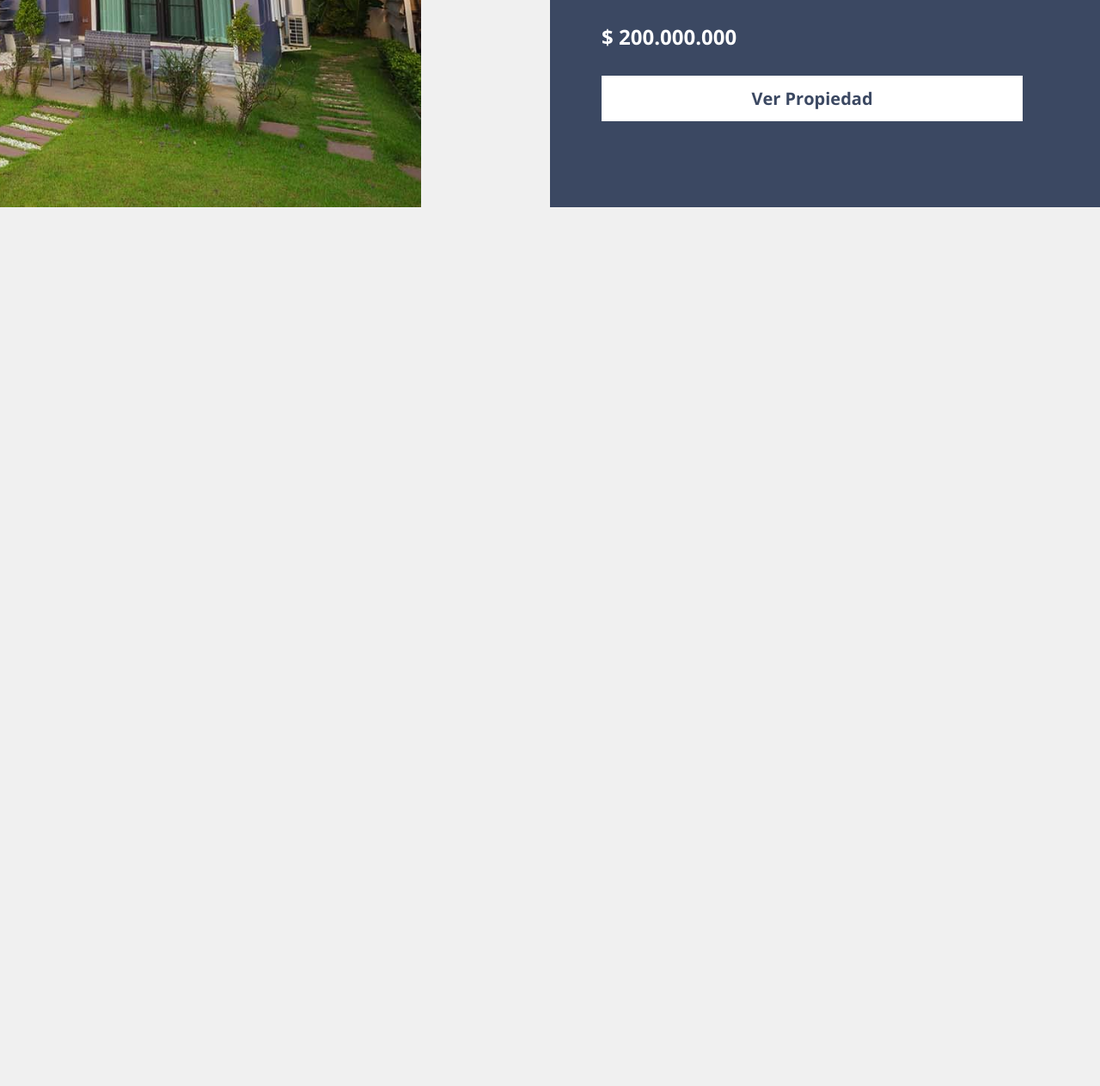
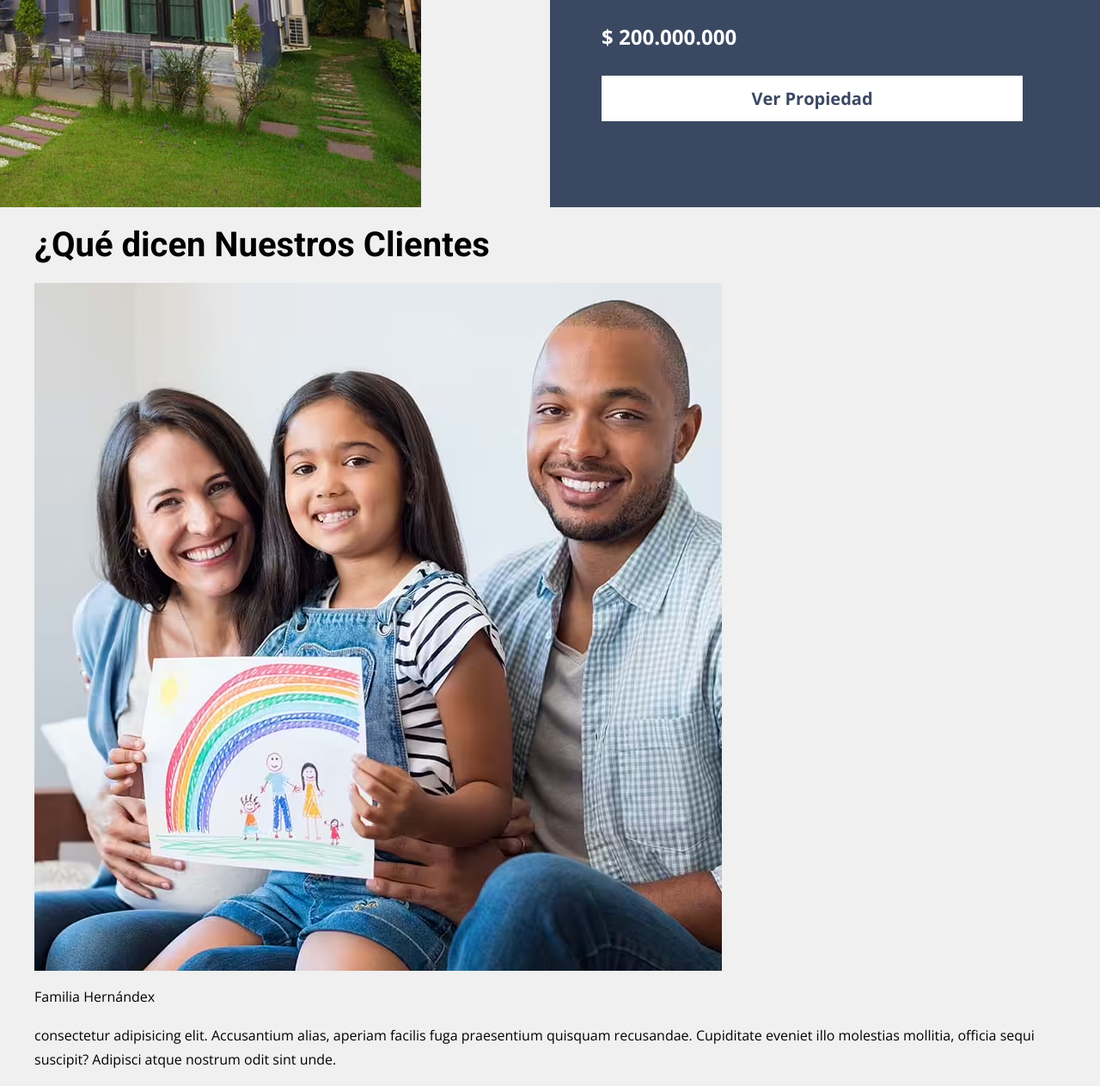
Before and after one commit to dolivare5/real-state, a website: page index.html in a window 1280 px wide. Shown: the part 2455-3718 px from the top of the page at 86% size. Before the commit the page ends 2696 px from the top, so only its background shows below. Drawn offline with nearby package versions, Linux system fonts and the light colour scheme.

Commit message:
Commit Nro. 16. Agregué el contenido HTML para la sección de testimoniales. La sección esta dentro de un div porque al lado ira la sección del blog.

```diff
--- a/index.html
+++ b/index.html
@@ -176,5 +176,27 @@
                 </div> <!-- .propiedad-destacada__contenido -->
             </div> <!-- .propiedad-destacada__grid .contenedor -->
         </section> <!-- .propiedad-destacada -->
+
+        <div class="testimoniales-blog contenedor">
+            <section class="testimoniales-blog__testimoniales">
+                <h2 class="testimoniales-blog__heading">¿Qué dicen <span>Nuestros Clientes</span></h2>
+                <div class="testimonial">
+                    <picture class="">
+                        <source srcset="build/img/testimonial.avif" type="image/avif">
+                        <source srcset="build/img/testimonial.webp" type="image/webp">
+                        <img class="testimonial__imagen" loading="lazy" decoding="async" src="build/img/testimonial.jpg" alt="Imagen Testimonial">
+                    </picture>
+
+                    <div class="testimonial__contenido">
+                        <p class="testimonial__nombre">Familia Hernándex</p>
+                        <p class="testimonial__texto">
+                            consectetur adipisicing elit. Accusantium alias, aperiam facilis fuga praesentium quisquam
+                            recusandae. Cupiditate eveniet illo molestias mollitia, officia sequi suscipit? Adipisci
+                            atque nostrum odit sint unde.
+                        </p> <!-- .testimonial__texto -->
+                    </div> <!-- .testimonial__contenido -->
+                </div> <!-- .testimonial -->
+            </section> <!-- .testimoniales-blog -->
+        </div> <!-- .testimoniales-blog -->
     </body>
 </html>
```
